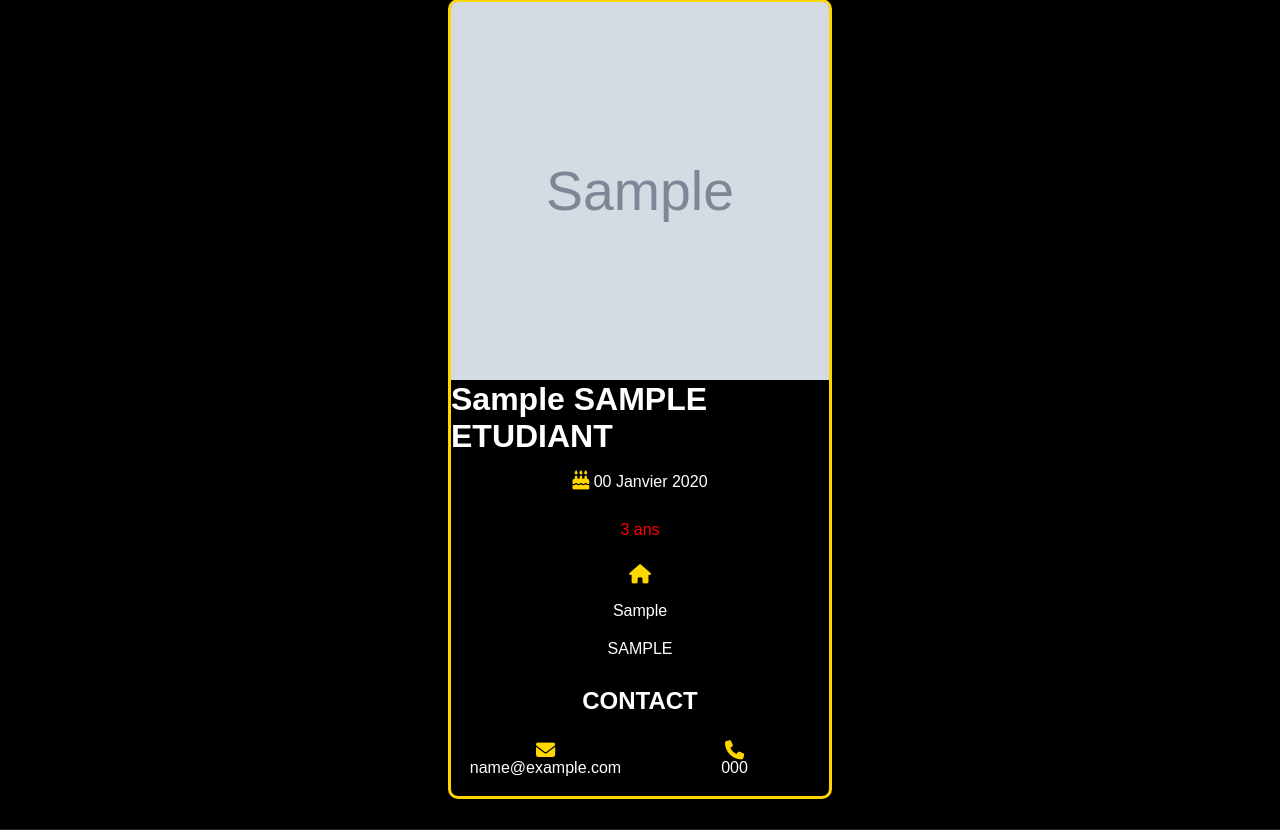
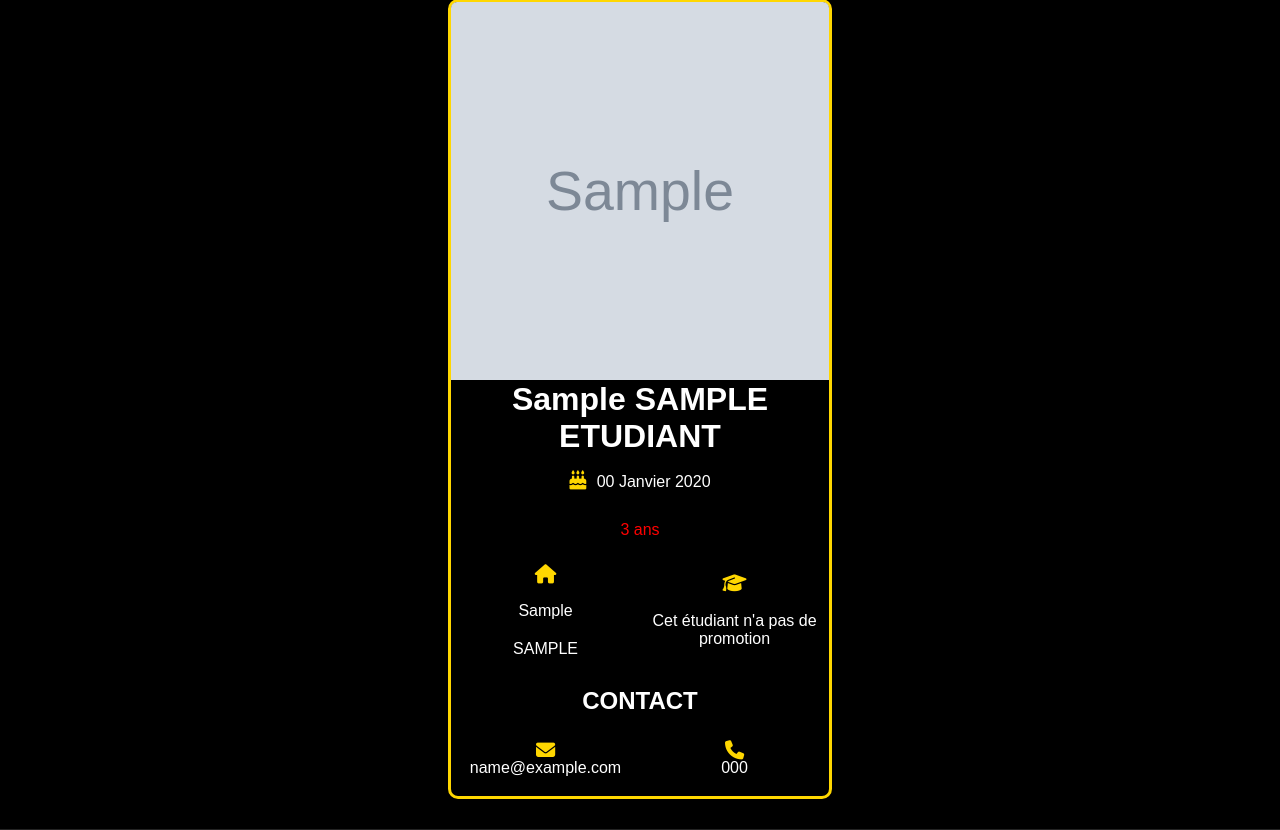
Before and after one commit to EstebanRacine/dev, a PHP site: page /detail-etudiant.php?id=1 in a window 1280 px wide. Shown: the part 277-1107 px from the top of the page. Run offline with PHP 8.4, Linux system fonts and the light colour scheme; tables that the repository leaves empty or names only in its code hold one stand-in row (values such as "Sample post"); grey boxes marked "Sample" are stand-in pictures.

Commit message:
Affichage Promo

```diff
--- a/TP/BestStudents/detail-etudiant.php
+++ b/TP/BestStudents/detail-etudiant.php
@@ -14,6 +14,10 @@ $tel = $etudiant['tel'];
 $adresse = $etudiant['adresse'];
 $ville = strtoupper($etudiant['ville']);
 $age = getAge($etudiant['date_naissance']);
+$promo = getPromoNameById($etudiant['promo_etudiant'])['nom_promo'];
+if (empty($promo)){
+    $promo = "Cet étudiant n'a pas de promotion";
+}
 ?>
 
 
@@ -65,6 +69,11 @@ $age = getAge($etudiant['date_naissance']);
                 <p><?= $adresse?></p>
                 <p><?= $ville?></p>
             </div>
+            <div class="promotionEtudiant">
+                <i class="fa-solid fa-graduation-cap"></i>
+                <p><?= $promo ?></p>
+
+            </div>
             <div class="contactDetails">
                 <h2>CONTACT</h2>
             </div>
--- a/TP/BestStudents/src/utils/requetes.php
+++ b/TP/BestStudents/src/utils/requetes.php
@@ -43,3 +43,10 @@ function getAllPromo():array{
     $requete->execute();
     return $requete->fetchAll(PDO::FETCH_ASSOC);
 }
+
+function getPromoNameById($id){
+    $connexion = createConnection();
+    $requete = $connexion->prepare("SELECT nom_promo FROM promotions WHERE id_promo = $id");
+    $requete -> execute();
+    return $requete->fetch(PDO::FETCH_ASSOC);
+}
--- a/TP/BestStudents/style.css
+++ b/TP/BestStudents/style.css
@@ -190,10 +190,23 @@ nav a:hover{
     grid-row: 3/4;
 }
 
+.birthDetail i{
+    padding-right: 6px;
+}
+
 .adresseDetails{
-    grid-column: 1/-1;
+    grid-column: 1/2;
     grid-row: 4/5;
 }
+
+.promotionEtudiant i{
+    margin-bottom: 10px;
+}
+
+.promotionEtudiant p{
+    margin-top: 10px;
+}
+
 
 .contactDetails{
     grid-row: 5/6;
@@ -213,6 +226,7 @@ nav a:hover{
 
 .details > * > *{
     margin: auto;
+    text-align: center;
 }
 
 .telDetails, .mailDetails{
```
